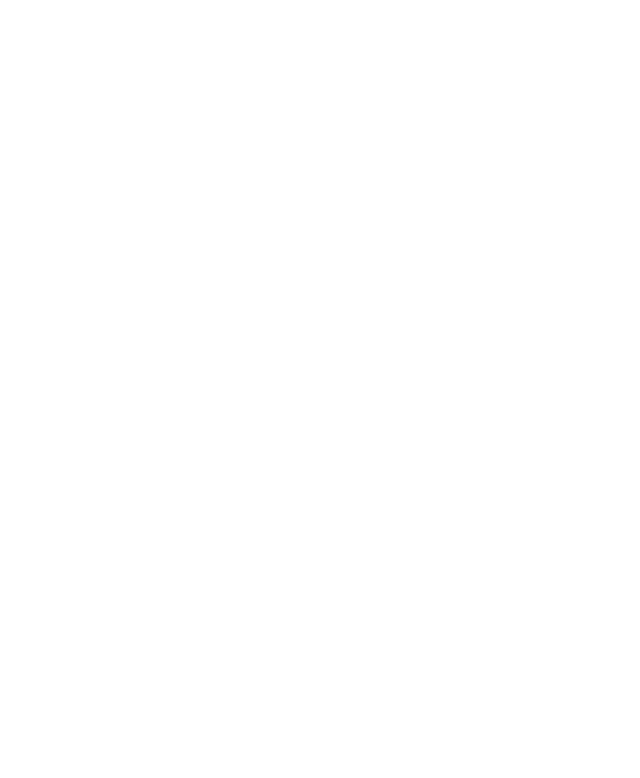
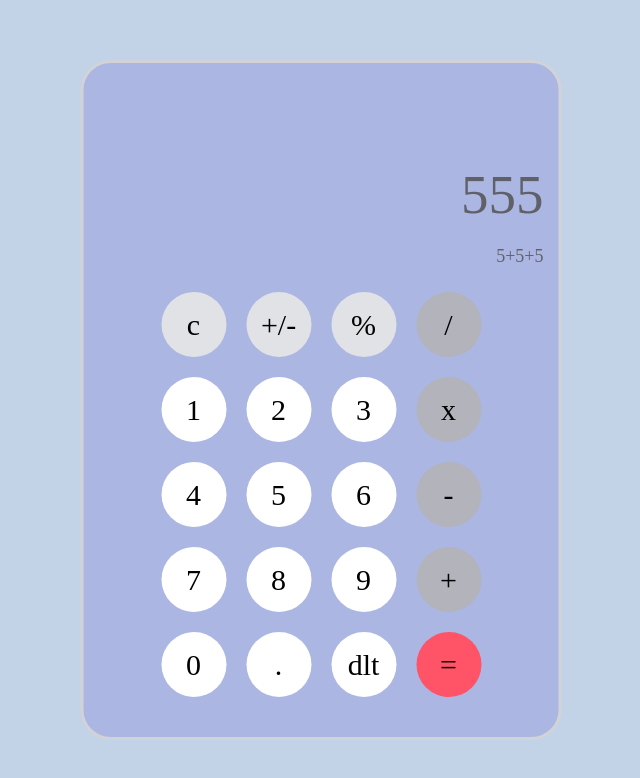
Before and after one commit to rainverted/18-js-calculator, a website: page index.html in a window 1280 px wide. Shown: the whole page, without its empty margins (319-959 px from the left). Drawn offline with Linux system fonts and the light colour scheme.

Commit message:
calculator style

```diff
--- /dev/null
+++ b/css/components/calculator.css
@@ -0,0 +1,65 @@
+.calculator {
+  display: inline-block;
+  width: 415px;
+  position: absolute;
+  top: 50%;
+  left: 50%;
+  transform: translate(-50%, -50%);
+  background-color: #abb6e2;
+  border: 3px solid #d1d3d8;
+  border-radius: 30px;
+  padding: 30px;
+}
+
+.screen {
+  display: flex;
+  justify-content: flex-end;
+  flex-direction: column;
+  width: 100%;
+  padding: 15px;
+  margin-top: 55px;
+  color: #606168;
+}
+
+.input {
+  display: flex;
+  justify-content: flex-end;
+  margin-bottom: 20px;
+  font-size: 55px;
+}
+
+.calculation {
+  display: flex;
+  justify-content: flex-end;
+  font-size: 18px;
+}
+
+.keyboard {
+  display: flex;
+  flex-wrap: wrap;
+  justify-content: center;
+}
+
+.button {
+  width: 65px;
+  height: 65px;
+  margin: 10px;
+  float: left;
+  background-color: #fff;
+  border-radius: 50%;
+  line-height: 65px;
+  text-align: center;
+  font-size: 30px;
+}
+
+.button.grey {
+  background-color: #e0e2e6;
+}
+
+.button.dark-grey {
+  background-color: #b2b3bb;
+}
+
+.button.red {
+  background-color: #ff5367;
+}
--- a/css/home.css
+++ b/css/home.css
@@ -0,0 +1,7 @@
+@import './base/reset.css';
+@import './components/calculator.css';
+
+body {
+  background-color: rgb(194, 210, 231);
+  height: 100vh;
+}
--- a/index.html
+++ b/index.html
@@ -10,7 +10,39 @@
 </head>
 
 <body>
-    <script src="./js/main.js" type="module" defer></script>
+    <div class="calculator">
+        <div class="screen">
+            <div class="input">555</div>
+            <div class="calculation">5+5+5</div>
+        </div>
+        <div class="keyboard">
+            <div class="button grey">c</div>
+            <div class="button grey">+/-</div>
+            <div class="button grey">%</div>
+            <div class="button dark-grey">/</div>
+            <div class="button">1</div>
+            <div class="button">2</div>
+            <div class="button">3</div>
+            <div class="button dark-grey">x</div>
+            <div class="button">4</div>
+            <div class="button">5</div>
+            <div class="button">6</div>
+            <div class="button dark-grey">-</div>
+            <div class="button">7</div>
+            <div class="button">8</div>
+            <div class="button">9</div>
+            <div class="button dark-grey">+</div>
+            <div class="button">0</div>
+            <div class="button">.</div>
+            <div class="button">dlt</div>
+            <div class="button red">=</div>
+        </div>
+    </div>
+</body>
+
+
+
+<script src="./js/main.js" type="module" defer></script>
 </body>
 
 </html>
```
Also changed, not shown: css/components/skaiciuotuvas.css (deleted).
